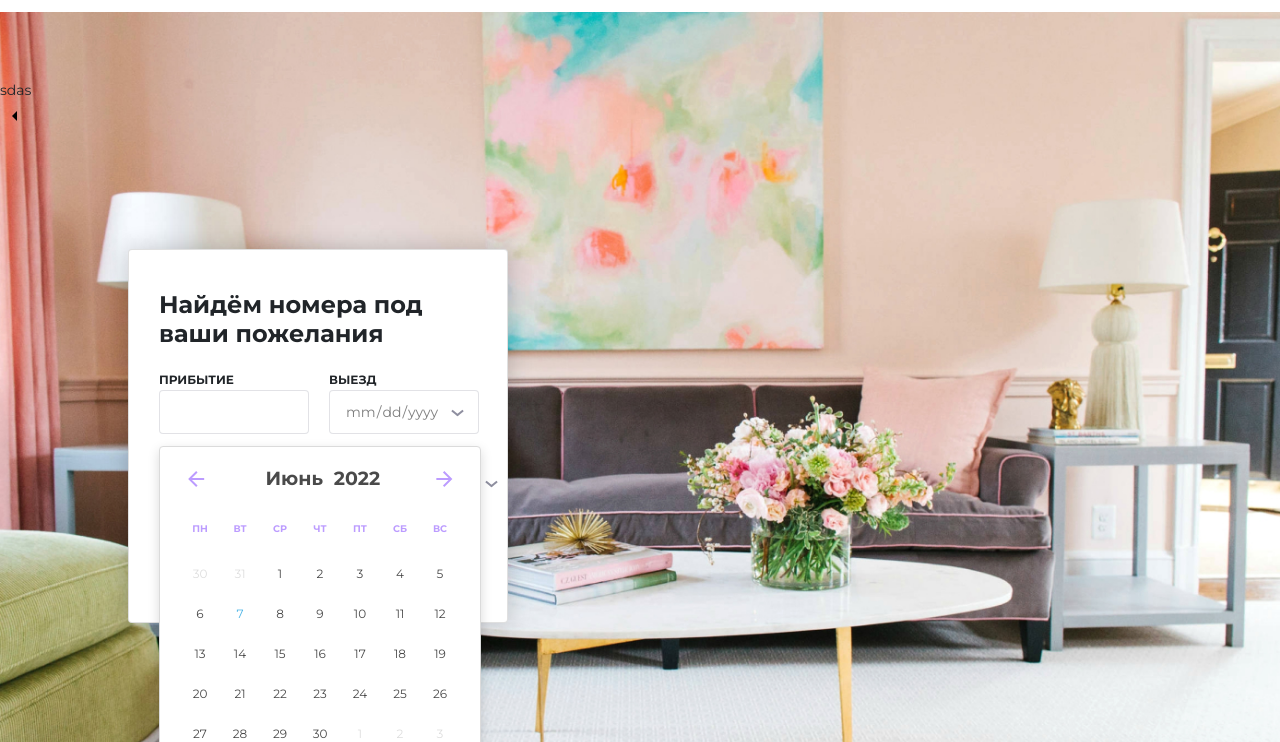
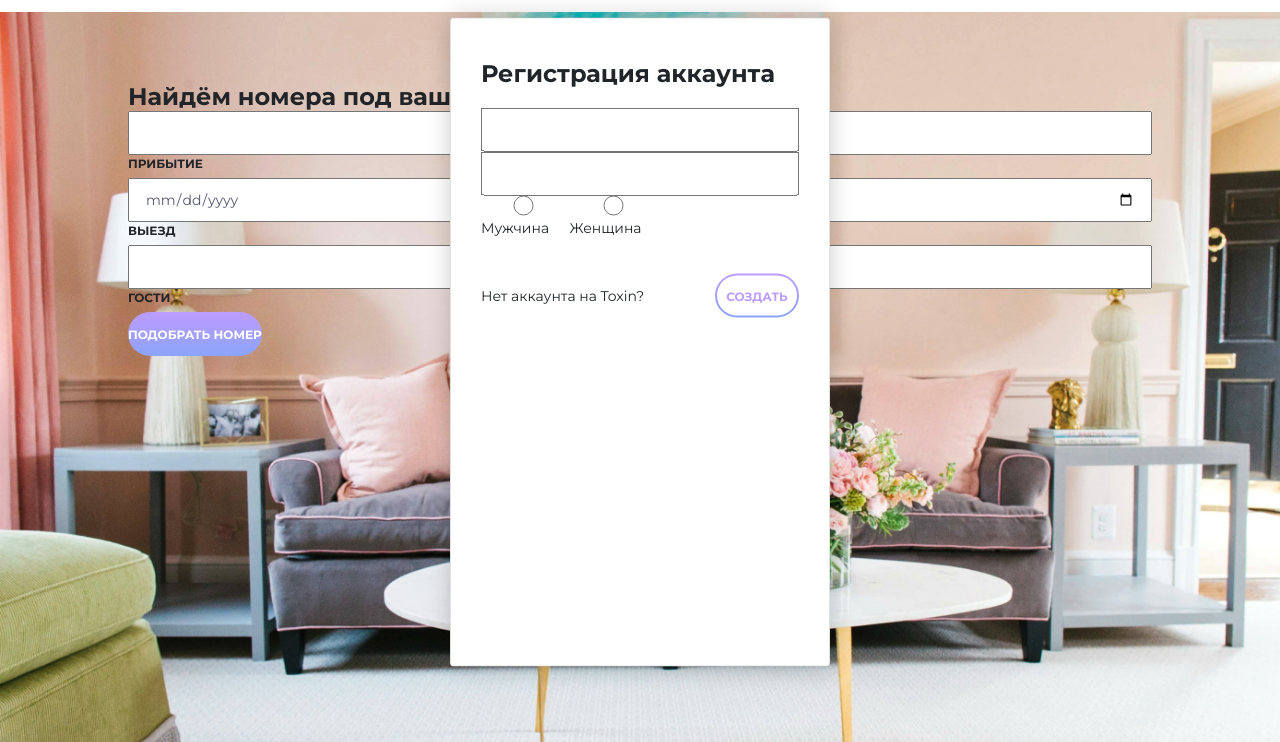
Before and after one commit to GuyFromEkb/Toxin, a website: page src/index.html in a window 1280 px wide. Shown: the part 58-800 px from the top of the page. Drawn offline with Linux system fonts and the light colour scheme.

Commit message:
Modal Window

```diff
--- a/src/css/air-datepicker.css
+++ b/src/css/air-datepicker.css
@@ -90,6 +90,26 @@
     border-radius: 0
 }
 
+
+/* думал через псведо элемент */
+
+
+/* .-range-from-::after {
+    z-index: -1;
+    content: '';
+    display: block;
+    position: absolute;
+    box-shadow: 9px 9px 0px 11px rgb(139 164 249 / 25%), 9px -9px 0px 11px rgb(188 156 255 / 25%)
+}
+
+.-range-to-::after {
+    z-index: -1;
+    content: '';
+    display: block;
+    position: absolute;
+    box-shadow: -9px 9px 0px 11px rgb(139 164 249 / 25%), -9px -9px 0px 11px rgb(188 156 255 / 25%);
+} */
+
 .air-datepicker-cell.-in-range-:hover {
     background: var(--adp-cell-background-color-in-range-hover)
 }
@@ -111,6 +131,7 @@
 }
 
 .air-datepicker-cell.-selected- {
+    /* border-radius: 55%; */
     color: #fff;
     border: none;
     background: var(--adp-cell-background-color-selected)
@@ -509,7 +530,7 @@
 .air-datepicker {
     --adp-font-family: -apple-system, BlinkMacSystemFont, "Segoe UI", Roboto, Helvetica, Arial, sans-serif, "Apple Color Emoji", "Segoe UI Emoji", "Segoe UI Symbol";
     --adp-font-size: 14px;
-    --adp-width: 320px;
+    --adp-width: 318px;
     --adp-z-index: 100;
     --adp-padding: 4px;
     --adp-grid-areas: 'nav' 'body' 'timepicker' 'buttons';
@@ -797,7 +818,6 @@
 
 .air-datepicker--content {
     box-sizing: content-box;
-    /* padding: var(--adp-padding); */
     grid-area: body
 }
 
@@ -842,7 +862,3 @@
 .-day- {
     font-size: 12px;
 }
-
-.-focus- {
-    border-radius: 50%;
-}
--- a/src/index.html
+++ b/src/index.html
@@ -85,11 +85,8 @@
     </section>
 
     <section class="promo">
-        <div class="tstcontain">
-            sdas
-        </div>
 
-        <svg><path d="M17,12 l -5,5 l 5,5"></path></svg> <br>
+
 
         <div class="container">
 
@@ -127,6 +124,61 @@
         </div>
     </section>
 
+    <div class="modals">
+
+
+        <div class="disp-no modal modal__autorization">
+            <div class="title">Войти</div>
+
+            <form action="#" class="form form_autorization">
+                <input placeholder="Email" name="email" type="email">
+                <input class="form_autorization-pwd" placeholder="Пароль" name="paswrd" type="password">
+                <button class="button button_modal">Войти</button>
+            </form>
+
+            <div class="modal__footer">
+                <p>Нет аккаунта на Toxin?</p>
+                <button class="button button_nav-small button_modal-small">создать</button>
+            </div>
+
+        </div>
+
+
+
+
+        <div class=" modal modal__registration">
+            <div class="title">Регистрация аккаунта</div>
+
+            <form action="#" class="form form_registration">
+                <fieldset>
+                    <input name="name" type="text">
+                    <input name="surname" type="text">
+                    <label for="male"><input class="form__radio" id="male" name="gender" type="radio"> Мужчина</label>
+                    <label for="female"><input class="form__radio" id="female" name="gender" type="radio"> Женщина</label>
+                </fieldset>
+            </form>
+
+            <div class="modal__footer">
+                <p>Нет аккаунта на Toxin?</p>
+                <button class="button button_nav-small button_modal-small">создать</button>
+            </div>
+
+        </div>
+
+        <!-- <div class="modal modal__registration ">
+            <div class="title">Регистрация аккаунта</div>
+            <form action="#" class="form form_registration ">
+
+                <input type="text">
+
+
+
+
+            </form>
+        </div> -->
+
+    </div>
+
 
     <script src="js/air-datepicker.js"></script>
     <script src="js/script.js"></script>
--- a/src/js/script.js
+++ b/src/js/script.js
@@ -1,6 +1,7 @@
 "use strict";
 window.addEventListener('DOMContentLoaded', () => {
 
+    // CALENDAR
     const calendar = document.querySelector('#calendar');
     const crp = document.querySelector('.tstcontain');
     console.log(crp);
@@ -23,12 +24,18 @@ window.addEventListener('DOMContentLoaded', () => {
         nextHtml: '<svg width="17" height="18" viewBox="0 0 17 18" fill="none" xmlns="http://www.w3.org/2000/svg">        <path d="M8.36252 0.984375L16.3781 9L8.36252 17.0156L6.95627 15.6094L12.5344 9.98438H0.346894V8.01562H12.5344L6.95627 2.39062L8.36252 0.984375Z" fill="#BC9CFF"/>        </svg>',
     });
 
-    dp.show();
+    // dp.show();
     // console.log(dp.selectedDates);
 
     document.querySelector('.form__btn').addEventListener('click', function(e) {
         e.preventDefault();
+        console.dir(dp);
+        console.log(dp.selectedDates[1]);
         dp.show();
-    })
+    });
+
+
+    // AUTORIZATION
+
 
 });
--- a/src/sass/blocks/_button.scss
+++ b/src/sass/blocks/_button.scss
@@ -9,6 +9,7 @@
     text-transform: uppercase;
     // transition: 0.1s all;
     outline: 0 !important;
+    color: #fff;
     &:active {
         filter: saturate(200%);
         transform: scale(1.01);
@@ -43,4 +44,34 @@
         color: white;
         height: 44px;
     }
+    &_modal {
+        position: relative;
+        margin-top: 20px;
+        height: 44px;
+        &::after {
+            position: absolute;
+            top: 50%;
+            right: 14px;
+            content: "";
+            display: block;
+            border: solid rgb(255, 255, 255);
+            border-width: 0 2px 2px 0;
+            padding: 5px;
+            transform: translateY(-50%) rotate(-45deg);
+        }
+        &::before {
+            position: absolute;
+            top: 50%;
+            right: 13px;
+            transform: translateY(-50%);
+            content: "";
+            display: block;
+            background: rgb(255, 255, 255);
+            height: 2px;
+            width: 16px;
+        }
+    }
+    &_modal-small {
+        height: 44px;
+    }
 }
--- a/src/sass/blocks/_form.scss
+++ b/src/sass/blocks/_form.scss
@@ -1,49 +1,85 @@
 .form {
     input {
-        padding: 11.5px 11px 11.5px 15px;
+        height: 44px;
         width: 100%;
+        color: rgba(31, 32, 65, 0.75);
+        font-weight: 400;
+        font-size: 14px;
+        line-height: 24px;
+        padding: 0 15px;
+    }
+    input[type=radio] {
+        background: green;
+        height: 20px;
+    }
+    input[type=radio]:checked {
+        border: 6px solid black;
+        height: 20px;
+    }
+    button {
         height: 44px;
-        border: 1px solid rgba(31, 32, 65, 0.25);
-        border-radius: 4px;
-        &::-webkit-calendar-picker-indicator {
-            z-index: 10;
-            position: absolute;
-            right: 5px;
-            width: 20px; //
-            opacity: 0;
+    }
+    &_autorization {
+        margin-top: 20px;
+        display: flex;
+        flex-direction: column;
+        &-pwd {
+            margin-top: 10px;
         }
-        @include arrow_input;
+        .button {
+            height: 44px;
+        }
     }
-    label {
-        position: absolute;
-        top: -18px;
-        left: 0;
+    &_registration {
+        fieldset {
+            margin-top: 20px;
+        }
     }
-    &__promo {
-        padding: 40px 28px 30px 30px;
-        background-color: white;
-        width: 380px;
-        height: 374px;
-        border: 1px solid rgba(0, 0, 0, 0.12);
-        box-shadow: 0px 0px 25px rgba(0, 0, 0, 0.2);
-        border-radius: 4px;
-    }
-    &__input_wrap {
-        position: relative;
-    }
-    &__wrap {
-        margin-top: 42px;
-        display: grid;
-        grid-template-columns: 1fr 1fr;
-        column-gap: 20px;
-    }
-    &__guest {
-        @include arrow;
-        margin-top: 40.5px;
-        grid-column: 1 / 3;
-    }
-    &__btn {
-        margin-top: 31px;
-        grid-column: 1 / 3;
-    }
+    // input {
+    //     padding: 11.5px 11px 11.5px 15px;
+    //     width: 100%;
+    //     height: 44px;
+    //     border: 1px solid rgba(31, 32, 65, 0.25);
+    //     border-radius: 4px;
+    //     &::-webkit-calendar-picker-indicator {
+    //         z-index: 10;
+    //         position: absolute;
+    //         right: 5px;
+    //         width: 20px; //
+    //         opacity: 0;
+    //     }
+    //     @include arrow_input;
+    // }
+    // label {
+    //     position: absolute;
+    //     top: -18px;
+    //     left: 0;
+    // }
+    // &__promo {
+    //     padding: 40px 28px 30px 30px;
+    //     background-color: white;
+    //     width: 380px;
+    //     height: 374px;
+    //     border: 1px solid rgba(0, 0, 0, 0.12);
+    //     box-shadow: 0px 0px 25px rgba(0, 0, 0, 0.2);
+    //     border-radius: 4px;
+    // }
+    // &__input_wrap {
+    //     position: relative;
+    // }
+    // &__wrap {
+    //     margin-top: 42px;
+    //     display: grid;
+    //     grid-template-columns: 1fr 1fr;
+    //     column-gap: 20px;
+    // }
+    // &__guest {
+    //     @include arrow;
+    //     margin-top: 40.5px;
+    //     grid-column: 1 / 3;
+    // }
+    // &__btn {
+    //     margin-top: 31px;
+    //     grid-column: 1 / 3;
+    // }
 }
--- /dev/null
+++ b/src/sass/blocks/_modal.scss
@@ -0,0 +1,29 @@
+.modal {
+    padding: 40px 30px 30px 30px;
+    background-color: white;
+    width: 380px;
+    border: 1px solid rgba(0, 0, 0, 0.12);
+    box-shadow: 0px 0px 25px rgba(0, 0, 0, 0.2);
+    border-radius: 4px;
+    &__autorization,
+    &__registration {
+        top: 50%;
+        left: 50%;
+        transform: translate(-50%, -50%);
+        position: absolute;
+        height: 360px;
+    }
+    &__registration {
+        height: 649px
+    }
+    &__footer {
+        margin-top: 30px;
+        display: flex;
+        justify-content: space-between;
+        align-items: center;
+    }
+}
+
+.disp-no {
+    display: none;
+}
--- a/src/sass/style.scss
+++ b/src/sass/style.scss
@@ -46,4 +46,6 @@ body {
 @import "blocks/button";
 @import "blocks/nav";
 @import "blocks/subnav";
-@import "blocks/form"
+@import "blocks/form";
+@import "blocks/autorization";
+@import "blocks/modal";
```
Also changed, not shown: src/css/style.min.css, src/sass/blocks/_autorization.scss (added).
